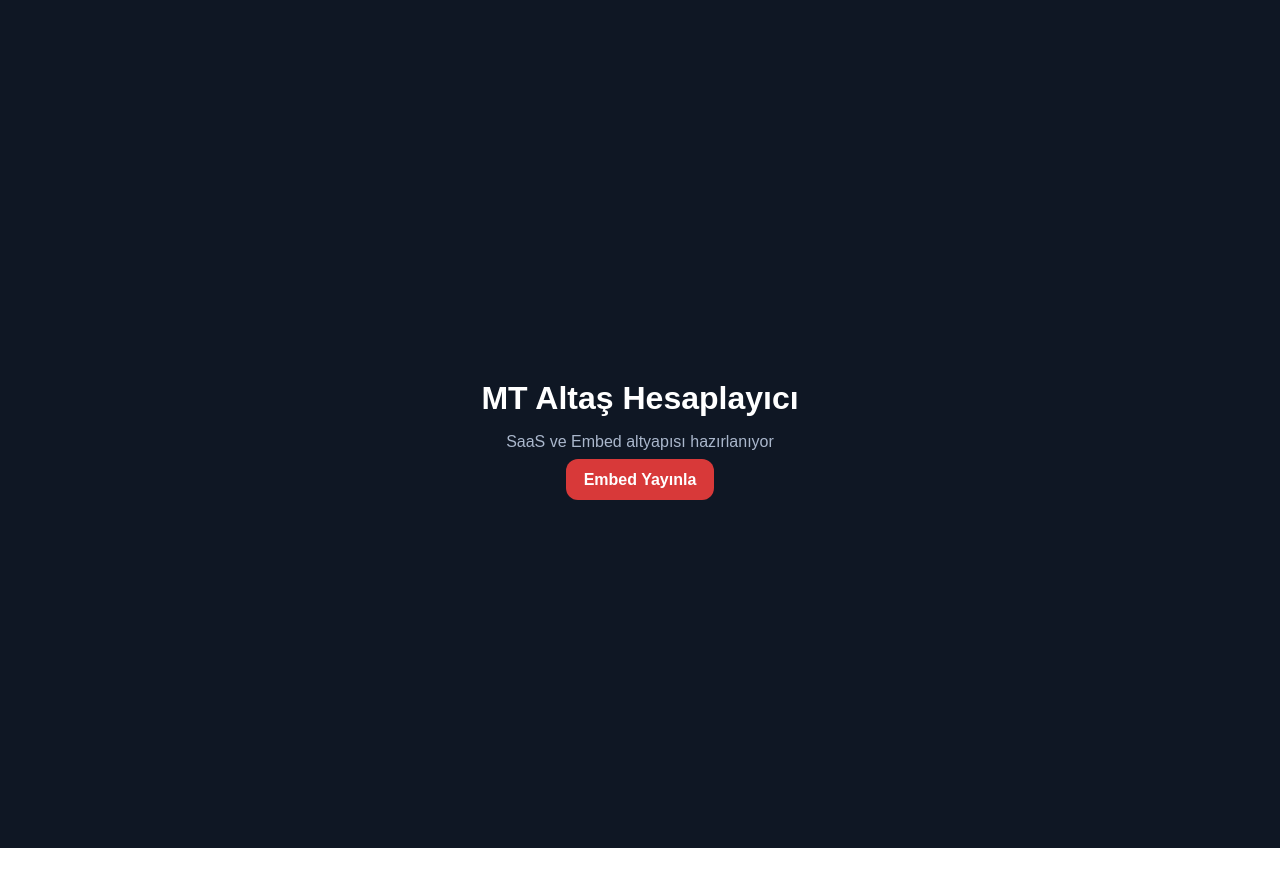
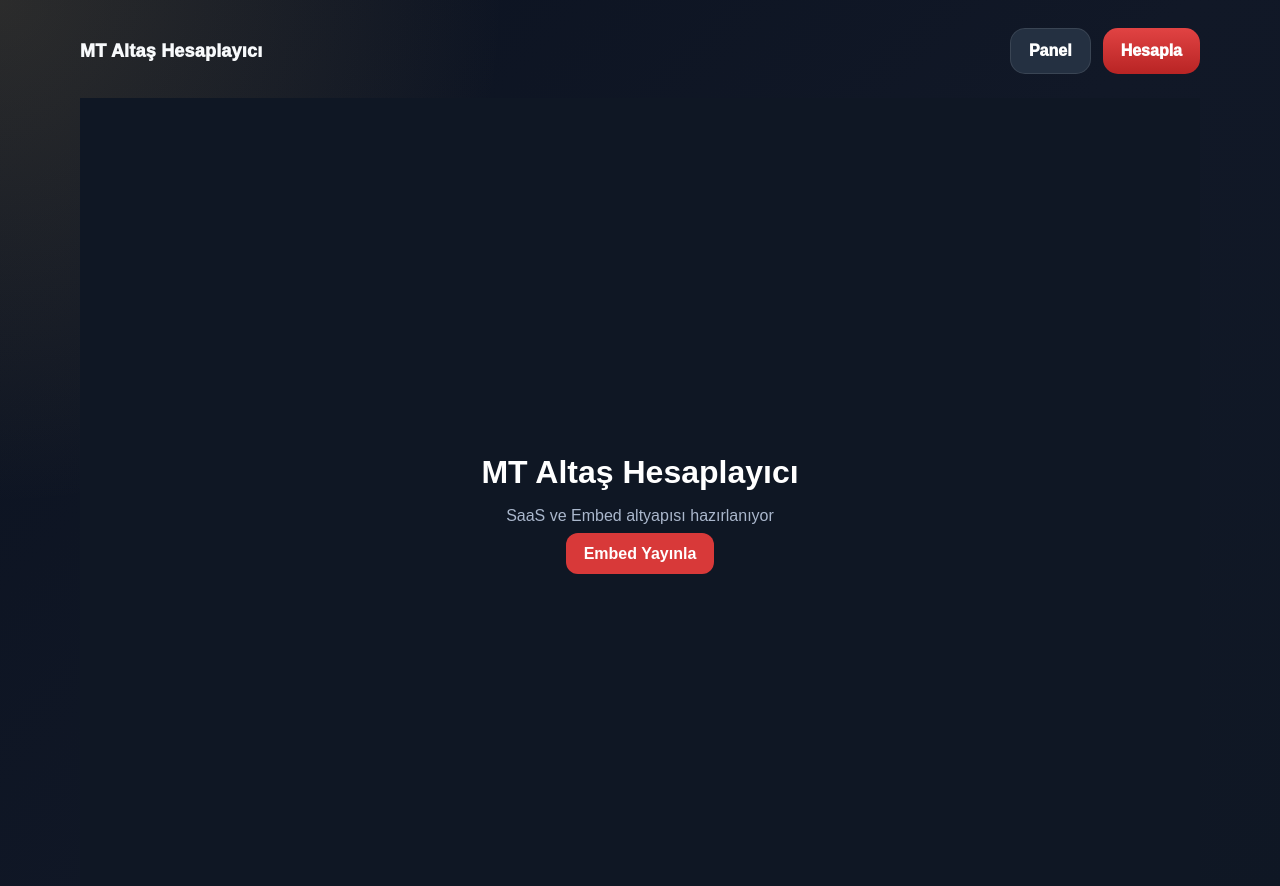
Before and after one commit to altasburhan2525-del/mta-saas0, a Next.js app: page / in a window 1280 px wide. Shown: the top 886 px of the page. Before the commit the page ends 848 px from the top, so only its background shows below. Built offline with nearby package versions, Linux system fonts and the light colour scheme.

Commit message:
Apply premium layout design

```diff
--- a/app/layout.tsx
+++ b/app/layout.tsx
@@ -1,14 +1,28 @@
 import type { ReactNode } from 'react';
+import './globals.css';
 
 export const metadata = {
   title: 'MT Altaş Hesaplayıcı',
-  description: 'MT Altaş Hesaplayıcı SaaS ve embed altyapısı'
+  description: 'Premium SaaS teklif ve hesaplama altyapısı'
 };
 
 export default function RootLayout({ children }: { children: ReactNode }) {
   return (
     <html lang="tr">
-      <body style={{ margin: 0 }}>{children}</body>
+      <body>
+        <div className="mt-page">
+          <div className="mt-container">
+            <div className="mt-nav">
+              <div className="mt-brand">MT Altaş Hesaplayıcı</div>
+              <div className="mt-actions">
+                <a href="/dashboard" className="mt-btn secondary">Panel</a>
+                <a href="/calculator" className="mt-btn">Hesapla</a>
+              </div>
+            </div>
+            {children}
+          </div>
+        </div>
+      </body>
     </html>
   );
 }
```
